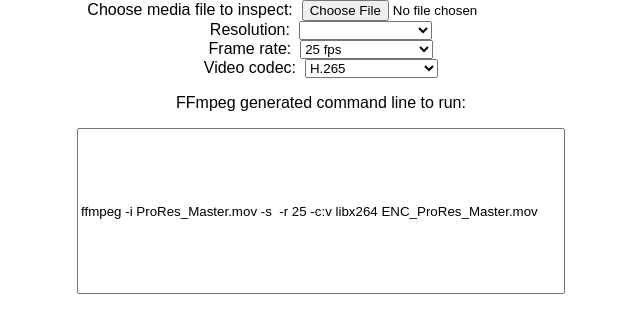
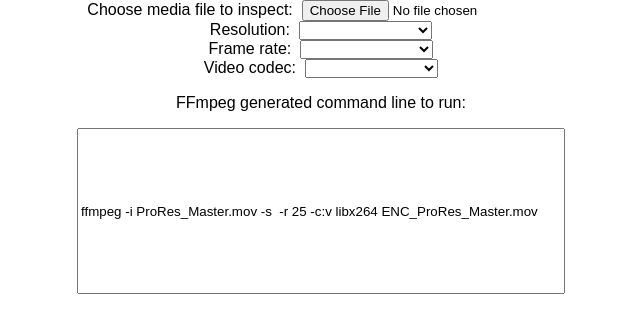
Before and after one commit to atomicsaiko/ffmpeg-command-generator, a React (Create React App) app: page / in a window 1280 px wide. Shown: the top 332 px of the page, without its empty margins (319-959 px from the left). Built offline with nearby package versions, Linux system fonts and the light colour scheme.

Commit message:
Remove the React warnings and left-over code to support the callbacks for the resolution update

```diff
--- a/src/components/FFmpegOutputCode.js
+++ b/src/components/FFmpegOutputCode.js
@@ -19,7 +19,9 @@
           type='text'
           style={styles.input}
           value={this.props.command}
-          placeholder={`ffmpeg -i "input.mov" "output.mxf"`} />
+          readOnly
+          placeholder={`ffmpeg -i "input.mov" "output.mxf"`}
+         />
       </div>
     )
   }
--- a/src/components/FrameRate.js
+++ b/src/components/FrameRate.js
@@ -5,9 +5,10 @@
     return (
       <div>
         Frame rate: {'\xa0'}
-        <select id='framerate'>
+        <select id='framerate' defaultValue=' '>
+          <option label=' '></option>
           <option value='29.97'>29.970 fps</option>
-          <option value='25' selected>25 fps</option>
+          <option value='25'>25 fps</option>
           <option value='24'>24 fps</option>
           <option value='23.976'>23.976 fps</option>
         </select>
--- a/src/components/VideoCodec.js
+++ b/src/components/VideoCodec.js
@@ -5,9 +5,10 @@
     return (
       <div>
         Video codec: {'\xa0'}
-        <select id='framerate'>
+        <select id='framerate' defaultValue=' '>
+          <option label=' '></option>
           <option value='libx264'>H.264</option>
-          <option value='libx265' selected>H.265</option>
+          <option value='libx265'>H.265</option>
           <option value='proreshq'>Apple ProRes HQ 422</option>
           <option value='xdcamhd'>XDCAM HD422</option>
         </select>
--- a/src/containers/FFmpegForm.js
+++ b/src/containers/FFmpegForm.js
@@ -17,14 +17,6 @@
       videocodec: 'libx264',
       temp: ''
     }
-  }
-
-  handleChange = (event) => {
-    console.log("handleChange() returns: ", event)
-  }
-
-  myCallback = (dataFromChild) => {
-    this.setState({ resolution: dataFromChild })
   }
 
   generateFFmpegCMD = () => {
@@ -49,7 +41,7 @@
     return (
       <div>
         <FileInput />
-        <Resolution resolution={this.myCallback}>
+        <Resolution>
           <option value='640x360'>640x360</option>
         </Resolution>
         <FrameRate />
```
